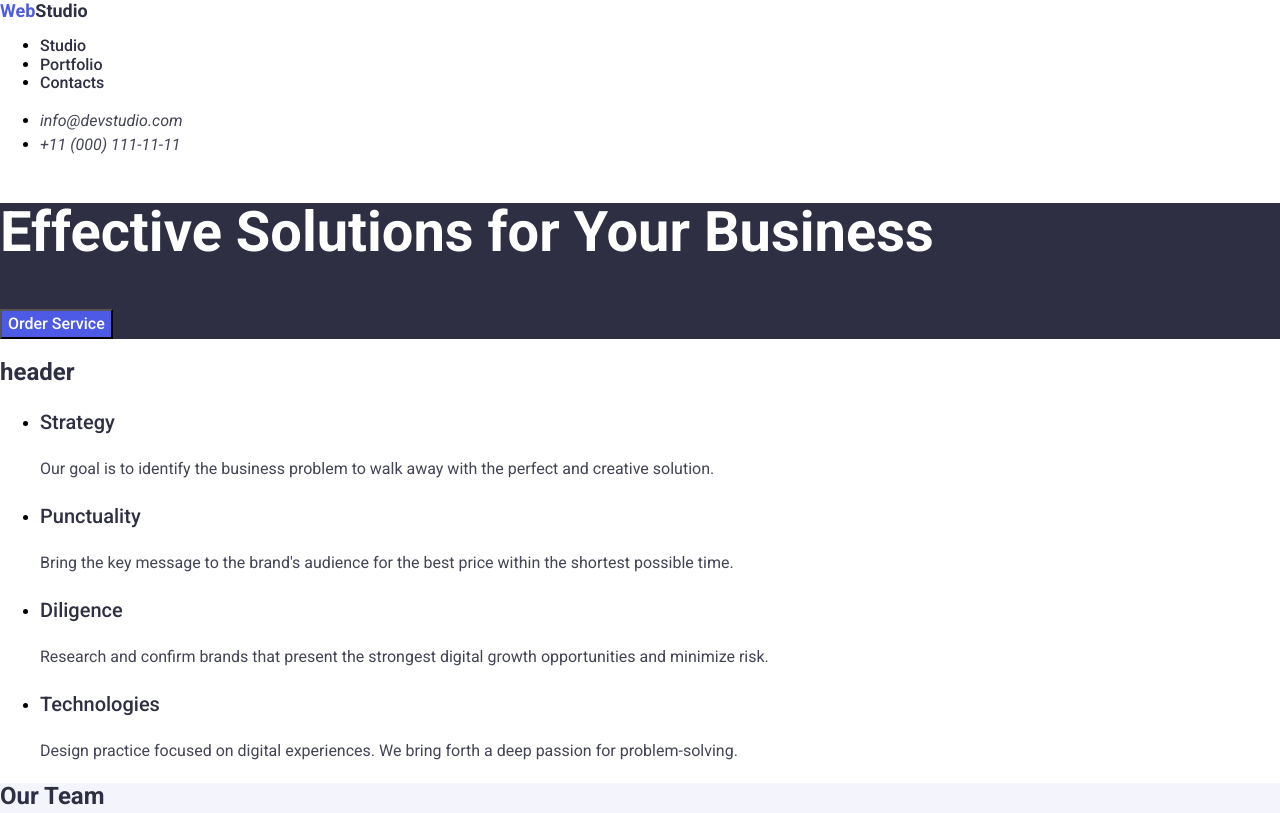
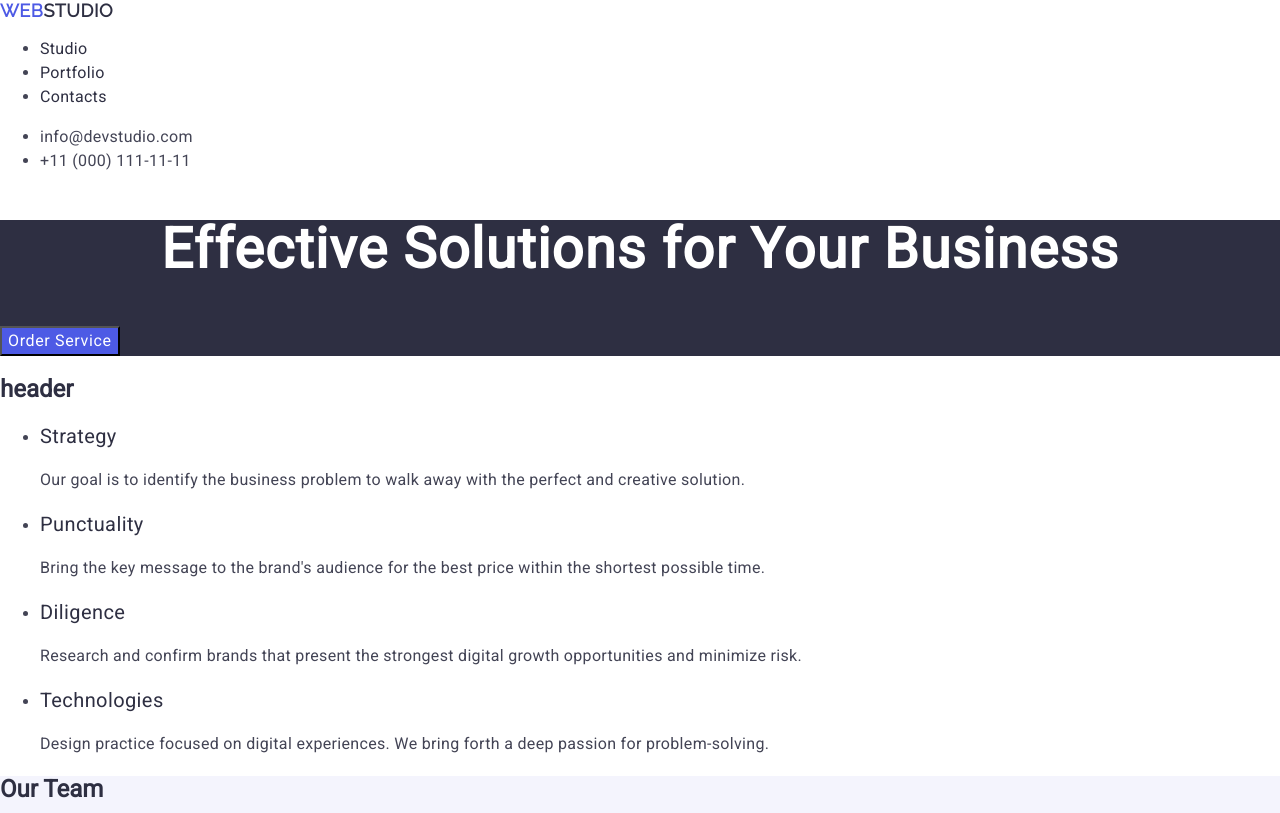
Before and after one commit to ValeryMaz/goit-markup-hw-02, a plain HTML site: page index.html in a window 1280 px wide. Shown: the top 813 px of the page. Drawn offline with nearby package versions, Linux system fonts and the light colour scheme.

Commit message:
update css index html files

```diff
--- a/css/styles.css
+++ b/css/styles.css
@@ -1,5 +1,7 @@
 body {
   font-family: "Roboto", sans-serif;
+  color: #434455;
+  background-color: #ffffff;
 }
 
 .link {
@@ -9,25 +11,36 @@ body {
 .page-nav .link {
   color: #2e2f42;
   font-weight: 500;
+  line-height: 1.5;
+  letter-spacing: 0.02em;
 }
 
-.page-nav .link:hover {
+.page-nav .link:hover,
+.page-nav .link:focus {
   color: #404bbf;
 }
 
-.address .link,
+.contact-information .address .link,
 .section-text {
   color: #434455;
   line-height: 1.5;
+  letter-spacing: 0.02em;
 }
 
-.address .link:hover,
+.contact-information .address .link {
+  font-style: normal;
+}
+
+.contact-information .address .link:hover,
 .address .link:focus {
   color: #404bbf;
 }
 
 .logo-header {
-  color: #2e2f42;
+  color: #4d5ae5;
+  font-family: "Raleway", sans-serif;
+  letter-spacing: 0.03em;
+  text-transform: uppercase;
   font-size: 18px;
   font-weight: 700;
   line-height: 1.17;
@@ -35,14 +48,14 @@ body {
 }
 
 .logo-header span {
-  color: #4d5ae5;
-  font-size: 18px;
-  font-weight: 700;
-  line-height: 1.17;
+  color: #2e2f42;
 }
 
 .logo-footer {
-  color: #f4f4fd;
+  color: #4d5ae5;
+  font-family: "Raleway", sans-serif;
+  letter-spacing: 0.03em;
+  text-transform: uppercase;
   font-size: 18px;
   font-weight: 700;
   line-height: 1.17;
@@ -50,13 +63,15 @@ body {
 }
 
 .logo-footer span {
-  color: #4d5ae5;
+  color: #f4f4fd;
 }
 
 .page-title {
   color: #ffffff;
   font-size: 56px;
   line-height: 1.07;
+  text-align: center;
+  letter-spacing: 0.02em;
 }
 
 .button {
@@ -65,8 +80,13 @@ body {
   font-weight: 500;
   line-height: 1.5;
   cursor: pointer;
+  letter-spacing: 0.04em;
 }
-.order-service:hover {
+.button:hover {
+  color: #404bbf;
+}
+
+.button:focus {
   background-color: #404bbf;
 }
 
@@ -75,6 +95,8 @@ h3 {
   font-weight: 500;
   line-height: 1.5;
   font-size: 20px;
+  line-height: 1.2;
+  letter-spacing: 0.02em;
 }
 
 p {
--- a/index.html
+++ b/index.html
@@ -9,11 +9,11 @@
       href="https://cdnjs.cloudflare.com/ajax/libs/modern-normalize/3.0.1/modern-normalize.min.css"
     />
     <link
-      href="https://fonts.googleapis.com/css2?family=Raleway:ital,wght@0,100..900;1,100..900&family=Roboto:ital,wght@0,100;0,300;0,400;0,500;0,700;0,900;1,100;1,300;1,400;1,500;1,700;1,900&display=swap"
+      href="https://fonts.googleapis.com/css2?family=Raleway:ital,wght@700&display=swap"
       rel="stylesheet"
     />
     <link
-      href="https://fonts.googleapis.com/css2?family=Roboto:ital,wght@0,100;0,300;0,400;0,500;0,700;0,900;1,100;1,300;1,400;1,500;1,700;1,900&display=swap"
+      href="https://fonts.googleapis.com/css2?family=Roboto:ital,wght@400;500;700&display=swap"
       rel="stylesheet"
     />
     <link rel="stylesheet" href="./css/styles.css" />
@@ -21,14 +21,14 @@
   <body>
     <header>
       <nav>
-        <a class="logo-header" href="./index.html"><span>Web</span>Studio</a>
+        <a class="logo-header" href="./index.html">Web<span>Studio</span></a>
         <ul class="page-nav">
-          <li><a class="link" href="/">Studio</a></li>
-          <li><a class="link" href="/">Portfolio</a></li>
-          <li><a class="link" href="/">Contacts</a></li>
+          <li><a class="link" href="">Studio</a></li>
+          <li><a class="link" href="">Portfolio</a></li>
+          <li><a class="link" href="">Contacts</a></li>
         </ul>
       </nav>
-      <address>
+      <address class="contact-information">
         <ul class="address">
           <li>
             <a class="link" href="mailto:info@devstudio.com"
@@ -49,7 +49,7 @@
 
       <section>
         <h2>header</h2>
-        <ul>
+        <ul class="list">
           <li>
             <h3>Strategy</h3>
             <p class="section-text">
@@ -168,7 +168,7 @@
       </section>
     </main>
     <footer>
-      <a class="logo-footer" href="./index.html"><span>Web</span>Studio</a>
+      <a class="logo-footer" href="./index.html">Web<span>Studio</span></a>
 
       <p class="text">
         Increase the flow of customers and sales for your business with digital
```
